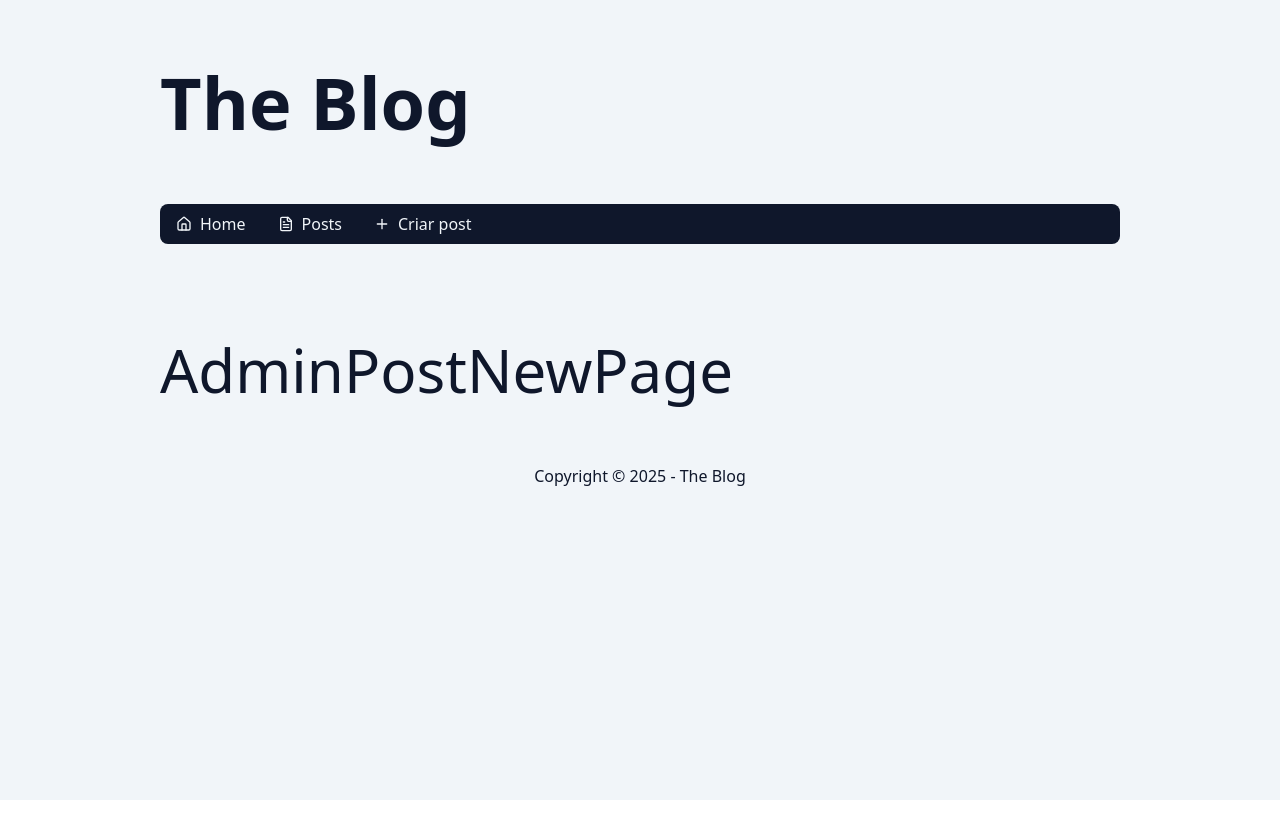
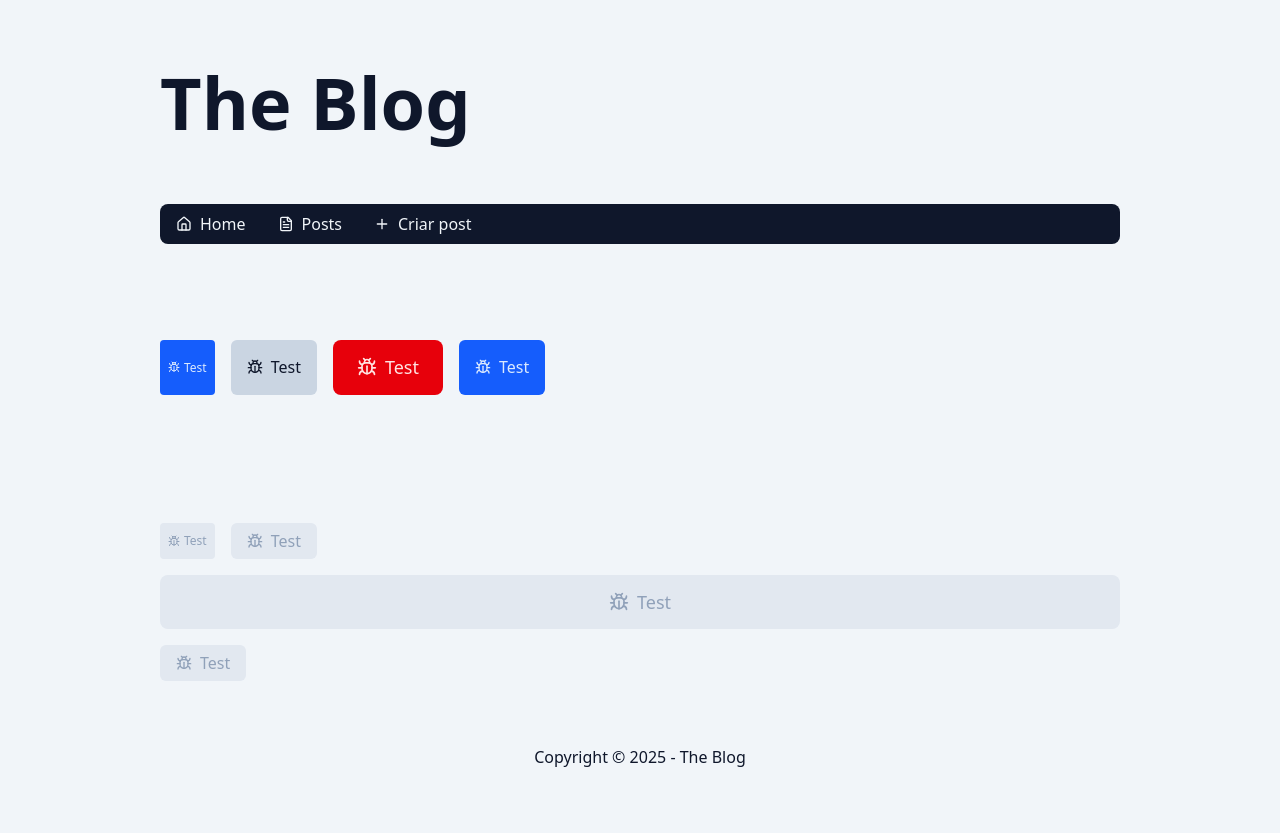
Before and after one commit to felipeazsantos/blog-next-app-25, a Next.js app: page /admin/post/new in a window 1280 px wide. Before the commit the page ends 800 px from the top, so only its background shows below. Built offline with nearby package versions, Linux system fonts and the light colour scheme.

Commit message:
creating button component

```diff
--- a/src/app/admin/post/new/page.tsx
+++ b/src/app/admin/post/new/page.tsx
@@ -1,5 +1,47 @@
+import Button from '@/components/Button';
+import { BugIcon } from 'lucide-react';
+
 export const dynamic = 'force-dynamic';
 
 export default async function AdminPostNewPage() {
-  return <div className='py-16 text-6xl'>AdminPostNewPage</div>;
+  return (
+    <>
+      <div className='py-16 flex gap-4 flex-wrap'>
+        <Button variant='default' size='sm'>
+          <BugIcon />
+          Test
+        </Button>
+        <Button variant='ghost' size='md'>
+          <BugIcon />
+          Test
+        </Button>
+        <Button variant='danger' size='lg'>
+          <BugIcon />
+          Test
+        </Button>
+        <Button variant='default'>
+          <BugIcon />
+          Test
+        </Button>
+      </div>
+      <div className='py-16 flex gap-4 flex-wrap'>
+        <Button variant='default' size='sm' disabled>
+          <BugIcon />
+          Test
+        </Button>
+        <Button variant='ghost' size='md' disabled>
+          <BugIcon />
+          Test
+        </Button>
+        <Button variant='danger' size='lg' className='w-full' disabled>
+          <BugIcon />
+          Test
+        </Button>
+        <Button variant='default' disabled>
+          <BugIcon />
+          Test
+        </Button>
+      </div>
+    </>
+  );
 }
--- /dev/null
+++ b/src/components/Button/index.tsx
@@ -0,0 +1,65 @@
+import clsx from 'clsx';
+import React from 'react';
+
+type ButtonVariants = 'default' | 'ghost' | 'danger';
+type ButtonSizes = 'sm' | 'md' | 'lg';
+
+type ButtonProps = {
+  children: React.ReactNode;
+  variant?: ButtonVariants;
+  size?: ButtonSizes;
+} & React.ComponentProps<'button'>;
+
+export default function Button({
+  children,
+  variant = 'default',
+  size = 'md',
+  ...props
+}: ButtonProps) {
+  const buttonVariants: Record<ButtonVariants, string> = {
+    default: clsx('bg-blue-600 hover:bg-blue-700 text-blue-100'),
+    ghost: clsx('bg-slate-300 hover:bg-slate-400 text-slate-900'),
+    danger: clsx('bg-red-600 hover:bg-red-700 text-red-100'),
+  };
+
+  const buttonSizes: Record<ButtonSizes, string> = {
+    sm: clsx(
+      'text-xs/tight',
+      'py-1',
+      'px-2',
+      'rounded-sm',
+      '[&_svg]:w-3 [&_svg]:h-3 gap-1',
+    ),
+    md: clsx(
+      'text-base/tight',
+      'py-2',
+      'px-4',
+      'rounded-md',
+      '[&_svg]:w-4 [&_svg]:h-4 gap-2',
+    ),
+    lg: clsx(
+      'text-lg/tight',
+      'py-4',
+      'px-6',
+      'rounded-lg',
+      '[&_svg]:w-5 [&_svg]:h-5 gap-2',
+    ),
+  };
+
+  const buttonClasses = clsx(
+    buttonVariants[variant],
+    buttonSizes[size],
+    'flex items-center justify-center',
+    'cursor-pointer transition',
+    'disabled:bg-slate-200',
+    'disabled:text-slate-400',
+    'disabled:cursor-not-allowed',
+    props.className,
+  );
+
+  return (
+    <button {...props} className={buttonClasses}>
+      {children}
+    </button>
+  );
+}
--- a/src/components/Dialog/index.tsx
+++ b/src/components/Dialog/index.tsx
@@ -2,6 +2,7 @@
 
 import clsx from 'clsx';
 import React from 'react';
+import Button from '../Button';
 
 interface DialogProps {
   isVisible?: boolean;
@@ -53,19 +54,14 @@ export default function Dialog({
         </h3>
         <div id='dialog-description'>{content}</div>
         <div className='flex items-center justify-around'>
-          <button
-            className={clsx(
-              'bg-slate-300 hover:bg-slate-400 transition text-slate-950',
-              'flex items-center justify-center',
-              'py-2 px-4 rounded-lg cursor-pointer',
-              'disabled:bg-slate-300 disabled:text-slate-400 disabled:cursor-not-allowed',
-            )}
+          <Button
+            variant='ghost'
             autoFocus
             onClick={handleCancel}
             disabled={disabled}
           >
             Cancelar
-          </button>
+          </Button>
           <button
             className={clsx(
               'bg-blue-500 hover:bg-blue-600 transition text-blue-50',
```
